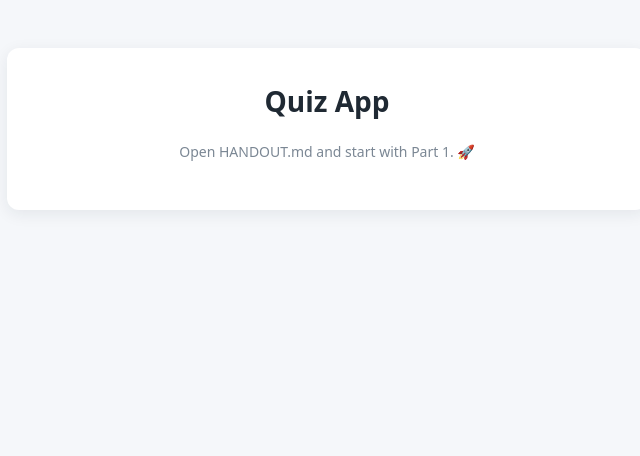
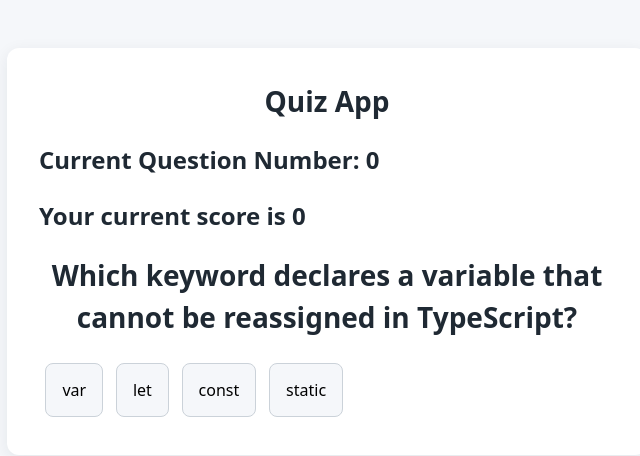
Before and after one commit to buildertrend/dev-interns-intro-to-frontend-2026, a React (Vite) app: page / in a window 1280 px wide. Shown: the top 456 px of the page, without its empty margins (313-953 px from the left). Built offline with nearby package versions, Linux system fonts and the light colour scheme.

Commit message:
Did the thing fr

```diff
--- a/src/App.tsx
+++ b/src/App.tsx
@@ -1,4 +1,8 @@
 import './App.css';
+import FinishPage from './FinishPage';
+import QuestionCard from './QuestionCard';
+import { questions } from './data/questions';
+import { useState, useEffect } from 'react';
 
 // 👋 Welcome to the Quiz App lab!
 //
@@ -10,10 +14,56 @@ import './App.css';
 // You will build everything else. Replace the placeholder below as you go.
 
 function App() {
+  const [questionId, setQuestionId] = useState(0);
+  const [score, setScore] = useState(0);
+  const [finishedQuiz, setFinishedQuiz] = useState(false);
+
+  //let rand = Math.random(questions.length);
+
+  function checkValidQuestion() {
+    return !(questionId >= questions.length - 1);
+  }
+
+  const incrementQuestionId = (answer : string) => {
+    if (answer == questions[questionId].correctAnswer)
+    {
+      setScore(prev => prev + 1);
+    }
+    if (checkValidQuestion())
+    {
+      setQuestionId(prev => prev + 1);
+    }
+    if (questionId >= questions.length - 1)
+    {
+      setFinishedQuiz(true);
+    }
+  };
+
+  const [highscore, setHighscore] = useState<number>(() => {
+    const savedScore = localStorage.getItem('highscore');
+    return savedScore ? JSON.parse(savedScore) : 0;
+  });
+
+  useEffect(() => alert("The Quiz has Started!"), []);
+  useEffect(() => {console.log("The quiz has started.");}, []);
+  useEffect(() => {console.log(questionId);}, [questionId]);
+  useEffect(() => {
+    if (score > highscore) {
+      setHighscore(score);
+      localStorage.setItem('highscore', JSON.stringify(score));
+    }
+  }, [score, highscore]);
+
   return (
     <main className="quiz">
       <h1>Quiz App</h1>
-      <p className="progress">Open HANDOUT.md and start with Part 1. 🚀</p>
+      {!finishedQuiz && <h2> Current Question Number: {questionId}</h2>}
+      {!finishedQuiz && <h2>Your current score is {score}</h2>}
+      {!finishedQuiz && <QuestionCard className="question-card"
+       question={questions[questionId]} incrementQuestionId={incrementQuestionId} />}
+      {finishedQuiz && <FinishPage className="results" score={score}></FinishPage>}
+
+      {/* {(finishedQuiz) ? <FinishPage></FinishPage> : null} */}
     </main>
   );
 }
--- /dev/null
+++ b/src/FinishPage.tsx
@@ -0,0 +1,12 @@
+interface FinishPageProps
+{
+    score : number,
+    className? : string
+};
+
+function FinishPage(props : FinishPageProps)
+{
+    return <h1 className={props.className}>Your final score is {props.score}!</h1>
+}
+
+export default FinishPage;
--- /dev/null
+++ b/src/QuestionCard.tsx
@@ -0,0 +1,32 @@
+import './components/OptionsButton';
+import type { Question } from './types';
+
+interface QuestionProps {
+    question : Question,
+    incrementQuestionId : (answer : string) => void,
+    className? : string
+}
+
+function QuestionCard(props:QuestionProps) {
+
+    const {prompt, options} = props.question; // destructuring
+
+    return (
+        <div className={props.className}>
+            <h1>{prompt}</h1>
+
+            {options.map((option: string) => (
+                <button
+                    className="option-button"
+                    onClick = {() => props.incrementQuestionId(option)}
+                    key = {option}
+                    style = {{ margin: '0.4rem'}}
+                >
+                    {option}
+                </button>
+            ))}
+        </div>
+    );
+}
+
+export default QuestionCard;
```
Also changed, not shown: src/components/OptionsButton.tsx (added).
